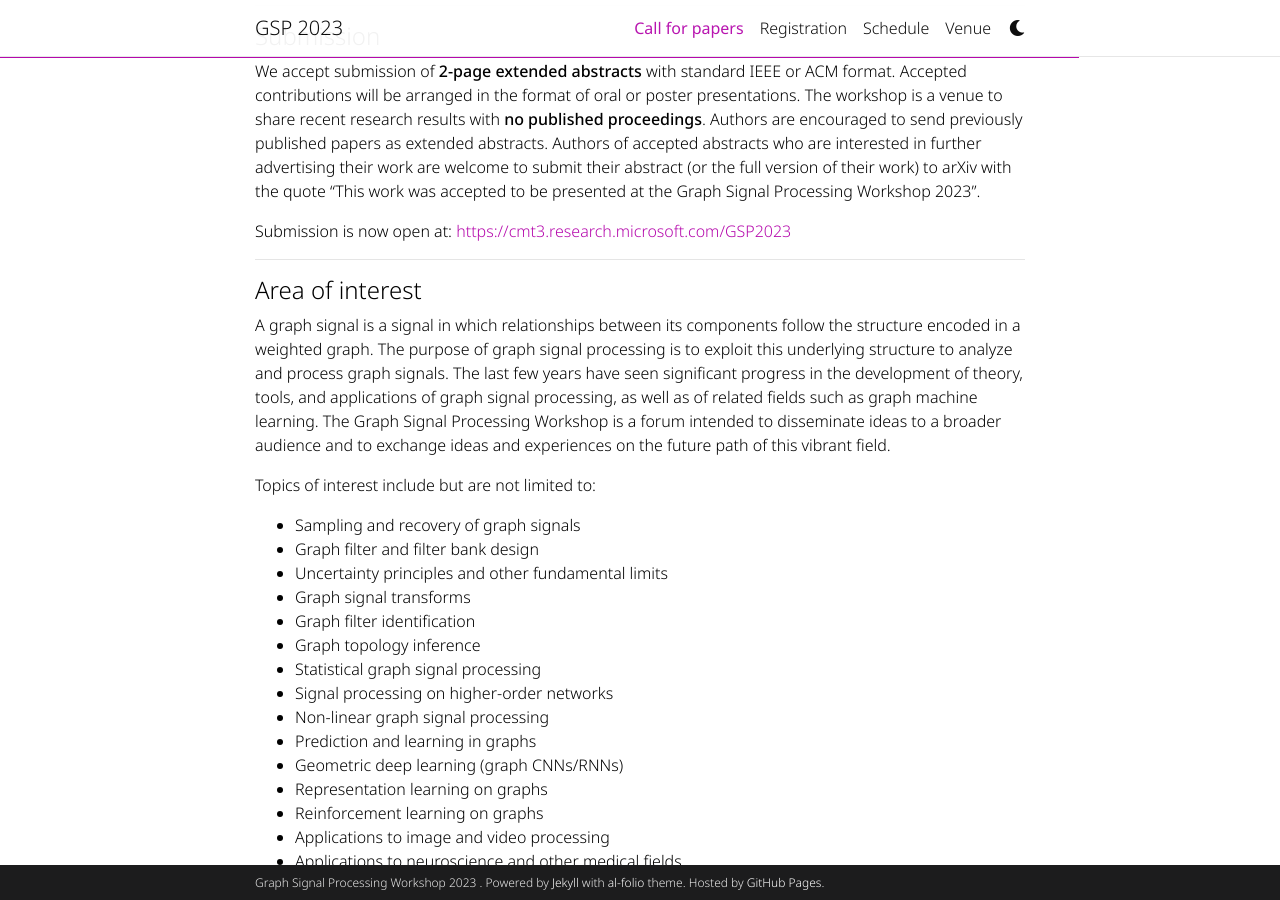
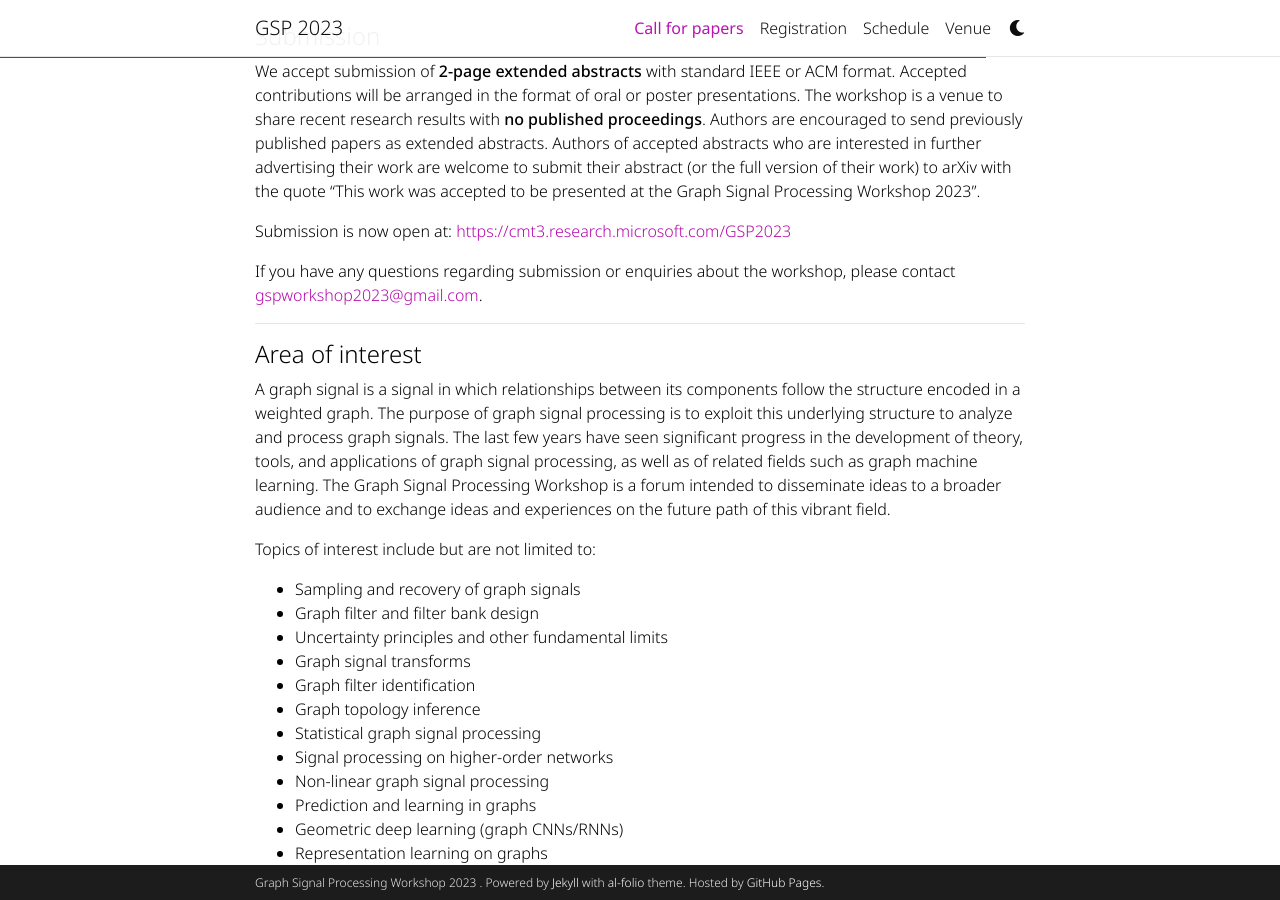
Before and after one commit to shreyasvinaya/gspworkshop2025.github.io, a Jekyll site: the page built from _pages/call_for_papers.md, in a window 1280 px wide and 900 px high, scrolled down 569 px. Built offline with Jekyll 4.4.1, drawn with Linux system fonts in a browser that asks for light colours; full-size pictures stand in for the smaller copies a plugin makes; comment, search, counter and statistics services are not loaded; a style sheet for code colours, icons or effects is not loaded.

Commit message:
Update call_for_papers.md

```diff
--- a/_pages/call_for_papers.md
+++ b/_pages/call_for_papers.md
@@ -23,6 +23,8 @@
 
 Submission is now open at: [https://cmt3.research.microsoft.com/GSP2023](https://cmt3.research.microsoft.com/GSP2023)
 
+If you have any questions regarding submission or enquiries about the workshop, please contact [gspworkshop2023@gmail.com](mailto:gspworkshop2023@gmail.com).
+
 ---
 #### Area of interest
 A graph signal is a signal in which relationships between its components follow the structure encoded in a weighted graph. The purpose of graph signal processing is to exploit this underlying structure to analyze and process graph signals. The last few years have seen significant progress in the development of theory, tools, and applications of graph signal processing, as well as of related fields such as graph machine learning. The Graph Signal Processing Workshop is a forum intended to disseminate ideas to a broader audience and to exchange ideas and experiences on the future  path of this vibrant field.
```
